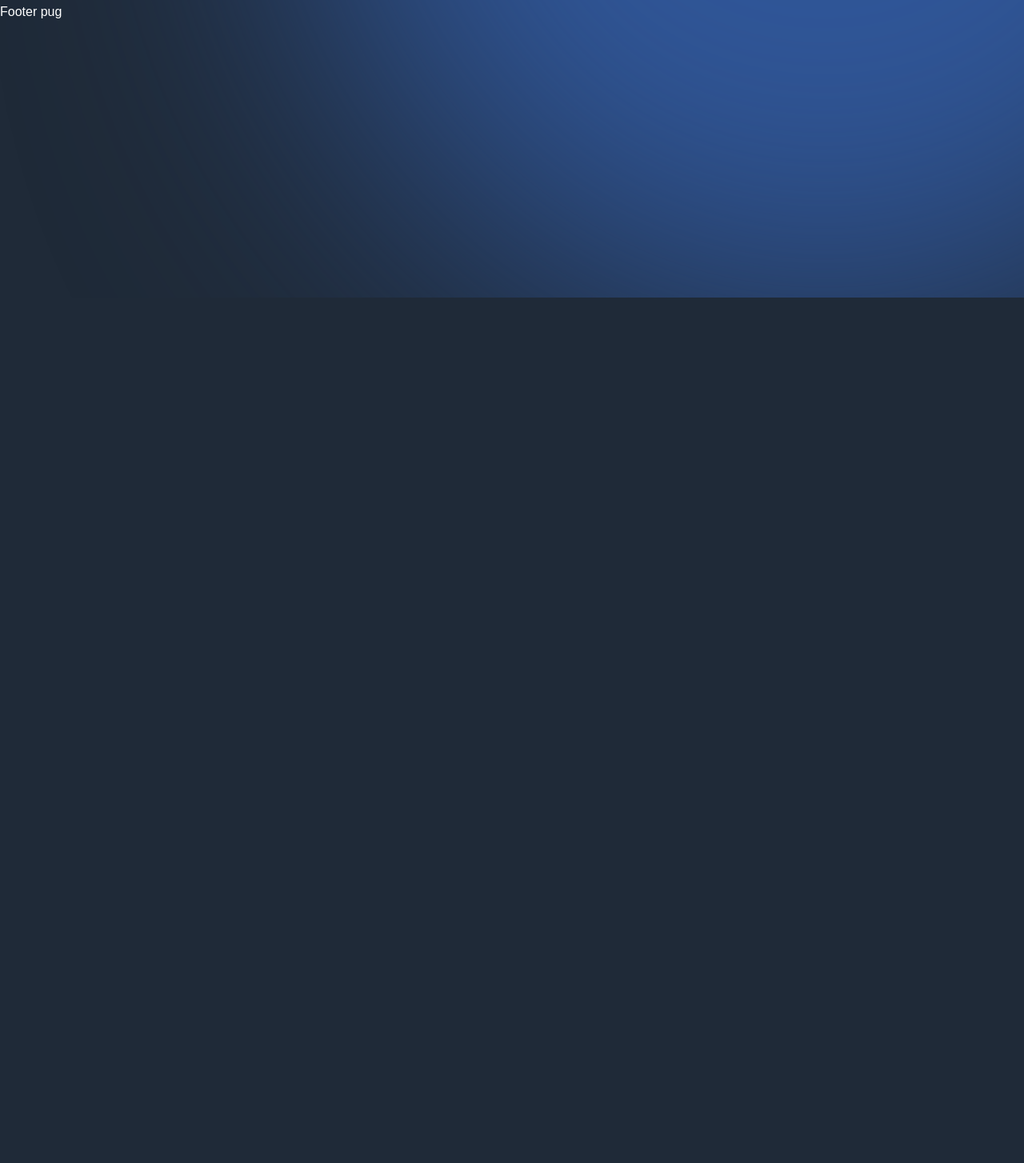
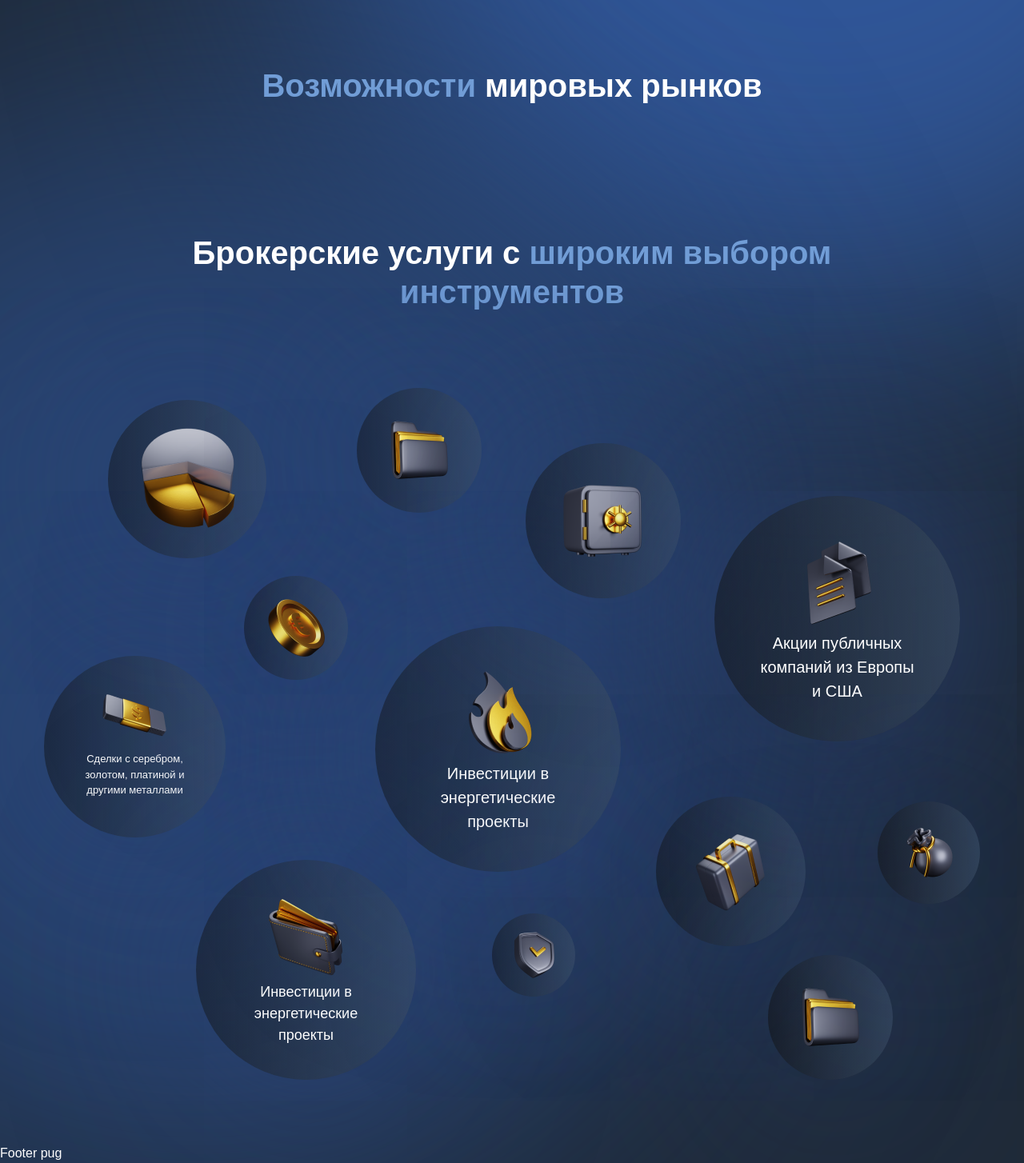
Before and after one commit to nikolaytarasenko/multipage-cointology, a website: page src/pug/index.pug in a window 1280 px wide. Shown: the part 1419-2873 px from the top of the page at 80% size. Before the commit the page ends 1791 px from the top, so only its background shows below. Drawn offline with nearby package versions, Linux system fonts and the light colour scheme; files that its build step writes are made by us from their sources; files whose address does not match are found by name; a web font is replaced by a local one.

Commit message:
add instruments section

```diff
--- /dev/null
+++ b/src/pug/chunk/capabilities.pug
@@ -0,0 +1,6 @@
+section.section.capabilities
+  .container
+    h2.section__title.capabilities__title #[span.text-blue-light Возможности] мировых рынков
+    .row
+      .col-md-12
+        .capabilities__wrapper
--- /dev/null
+++ b/src/pug/chunk/instruments.pug
@@ -0,0 +1,46 @@
+section.section.instruments
+  .container
+    h2.section__title.instruments__title Брокерские услуги с #[span.text-blue-light широким выбором инструментов]
+    .row
+      .col-12
+        .instruments__list
+          .instruments__item.instruments__item_1
+            .instruments__item-container
+              img.instruments__item-icon(src="./img/instruments-icon-1.png" alt="instruments icon 1")
+              .instruments__item-text Сделки с серебром, золотом, платиной и другими металлами
+          .instruments__item.instruments__item_2
+            .instruments__item-container
+              img.instruments__item-icon(src="./img/instruments-icon-2.png" alt="instruments icon 2")
+          .instruments__item.instruments__item_3
+            .instruments__item-container
+              img.instruments__item-icon(src="./img/instruments-icon-3.png" alt="instruments icon 3")
+              .instruments__item-text Инвестиции в энергетические проекты
+          .instruments__item.instruments__item_4
+            .instruments__item-container
+              img.instruments__item-icon(src="./img/instruments-icon-4.png" alt="instruments icon 4")
+          .instruments__item.instruments__item_5
+            .instruments__item-container
+              img.instruments__item-icon(src="./img/instruments-icon-5.png" alt="instruments icon 5")
+          .instruments__item.instruments__item_6
+            .instruments__item-container
+              img.instruments__item-icon(src="./img/instruments-icon-6.png" alt="instruments icon 6")
+              .instruments__item-text Инвестиции в энергетические проекты
+          .instruments__item.instruments__item_7
+            .instruments__item-container
+              img.instruments__item-icon(src="./img/instruments-icon-7.png" alt="instruments icon 7")
+          .instruments__item.instruments__item_8
+            .instruments__item-container
+              img.instruments__item-icon(src="./img/instruments-icon-8.png" alt="instruments icon 8")
+          .instruments__item.instruments__item_9
+            .instruments__item-container
+              img.instruments__item-icon(src="./img/instruments-icon-9.png" alt="instruments icon 9")
+          .instruments__item.instruments__item_10
+            .instruments__item-container
+              img.instruments__item-icon(src="./img/instruments-icon-10.png" alt="instruments icon 10")
+              .instruments__item-text Акции публичных компаний из Европы и США
+          .instruments__item.instruments__item_11
+            .instruments__item-container
+              img.instruments__item-icon(src="./img/instruments-icon-11.png" alt="instruments icon 11")
+          .instruments__item.instruments__item_12
+            .instruments__item-container
+              img.instruments__item-icon(src="./img/instruments-icon-12.png" alt="instruments icon 12")
--- a/src/pug/index.pug
+++ b/src/pug/index.pug
@@ -3,3 +3,5 @@ extends layout/app
 block page
     include chunk/hero
     include chunk/terms
+    include chunk/capabilities
+    include chunk/instruments
--- /dev/null
+++ b/src/sass/block/instruments.scss
@@ -0,0 +1,145 @@
+.instruments {
+  position: relative;
+
+  &::after {
+    content: '';
+    position: absolute;
+    width: 1300px;
+    height: 1300px;
+    left: -400px;
+    top: -100px;
+    background: rgba(48, 86, 152, 0.6);
+    box-shadow: 0 100px 100px rgba($color-blue-regular, 0.5);
+    filter: blur(150px);
+    border-radius: 50%;
+    z-index: -1;
+  }
+
+  &__title {
+    max-width: 800px;
+    margin: 0 auto 80px;
+  }
+
+  &__list {
+    position: relative;
+    min-height: 880px;
+  }
+
+  &__item {
+    display: flex;
+    justify-content: center;
+    align-items: center;
+    position: absolute;
+    border-radius: 50%;
+    background: radial-gradient(166.8% 1509.82% at 165.04% -66.8%, rgba(113, 157, 214, 0.3) 33.39%, rgba(113, 157, 214, 0) 100%), rgba(18, 21, 26, 0.5);
+    box-shadow: 4px 4px 250px #2B4378;
+    min-height: 104px;
+    min-width: 104px;
+    text-align: center;
+
+    &_1 {
+      top: 350px;
+      left: 0;
+      width: 227px;
+      height: 227px;
+      font-size: 13px;
+
+      .instruments__item-container {
+        max-width: 160px;
+        margin-top: -20px;
+      }
+    }
+
+    &_2 {
+      top: 30px;
+      left: 80px;
+      width: 198px;
+      height: 198px;
+    }
+
+    &_3 {
+      bottom: 0;
+      left: 190px;
+      width: 275px;
+      height: 275px;
+      font-size: 18px;
+
+      .instruments__item-container {
+        max-width: 175px;
+      }
+    }
+
+    &_4 {
+      top: 250px;
+      left: 250px;
+      width: 130px;
+      height: 130px;
+    }
+
+    &_5 {
+      top: 15px;
+      left: 391px;
+      width: 156px;
+      height: 156px;
+    }
+
+    &_6 {
+      bottom: 260px;
+      left: 414px;
+      width: 307px;
+      height: 307px;
+      font-size: 20px;
+
+      .instruments__item-container {
+        max-width: 195px;
+      }
+    }
+
+    &_7 {
+      bottom: 104px;
+      left: 560px;
+      width: 104px;
+      height: 104px;
+    }
+
+    &_8 {
+      top: 84px;
+      left: 602px;
+      width: 194px;
+      height: 194px;
+    }
+
+    &_9 {
+      bottom: 167px;
+      left: 765px;
+      width: 187px;
+      height: 187px;
+    }
+
+    &_10 {
+      top: 150px;
+      right: 25px;
+      width: 307px;
+      height: 307px;
+      font-size: 20px;
+
+      .instruments__item-container {
+        max-width: 195px;
+      }
+    }
+
+    &_11 {
+      right: 109px;
+      bottom: 0;
+      width: 156px;
+      height: 156px;
+    }
+
+    &_12 {
+      right: 0;
+      bottom: 220px;
+      width: 128px;
+      height: 128px;
+    }
+  }
+}
--- a/src/sass/main.scss
+++ b/src/sass/main.scss
@@ -16,3 +16,5 @@
 @import 'block/navbar.scss';
 @import 'block/hero.scss';
 @import 'block/terms.scss';
+@import 'block/capabilities.scss';
+@import 'block/instruments.scss';
```
Also changed, not shown: src/img/instruments-icon-1.png (added), src/img/instruments-icon-10.png (added), src/img/instruments-icon-11.png (added), src/img/instruments-icon-12.png (added), src/img/instruments-icon-2.png (added), src/img/instruments-icon-3.png (added), src/img/instruments-icon-4.png (added), src/img/instruments-icon-5.png (added), src/img/instruments-icon-6.png (added), src/img/instruments-icon-7.png (added), src/img/instruments-icon-8.png (added), src/img/instruments-icon-9.png (added), src/sass/block/capabilities.scss (added).
